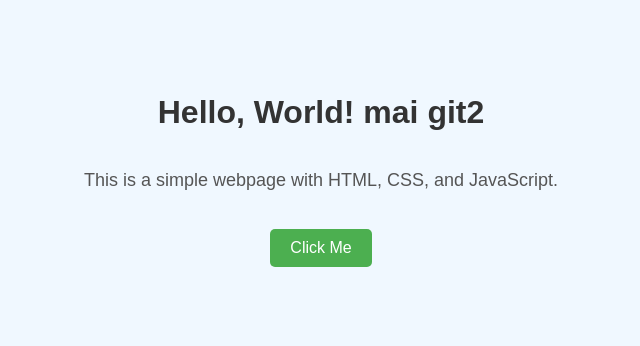
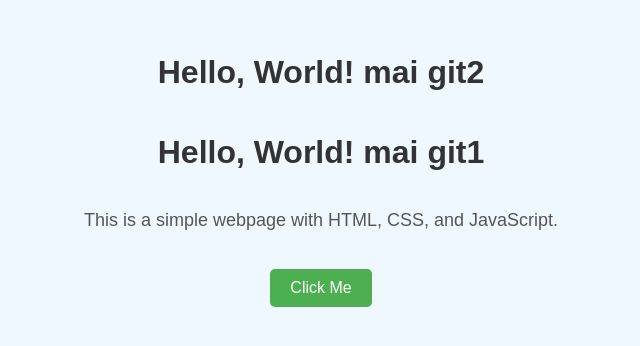
Before and after one commit to parasbagri/git_Examples, a plain HTML site: page index.html in a window 1280 px wide. Shown: the part 230-576 px from the top of the page, without its empty margins (319-959 px from the left). Drawn offline with Linux system fonts and the light colour scheme.

Commit message:
gitPerson1

```diff
--- a/index.html
+++ b/index.html
@@ -7,7 +7,8 @@
     <link rel="stylesheet" href="style.css">
 </head>
 <body>
-    <h1 id="title">Hello, World! mai git2</h1>
+    <h1 id="title">Hello, World! mai git2 </h1>
+    <h1 id="title">Hello, World! mai git1</h1>
     <p id="description">This is a simple webpage with HTML, CSS, and JavaScript.</p>
     <button onclick="changeText()">Click Me</button>
 
```
